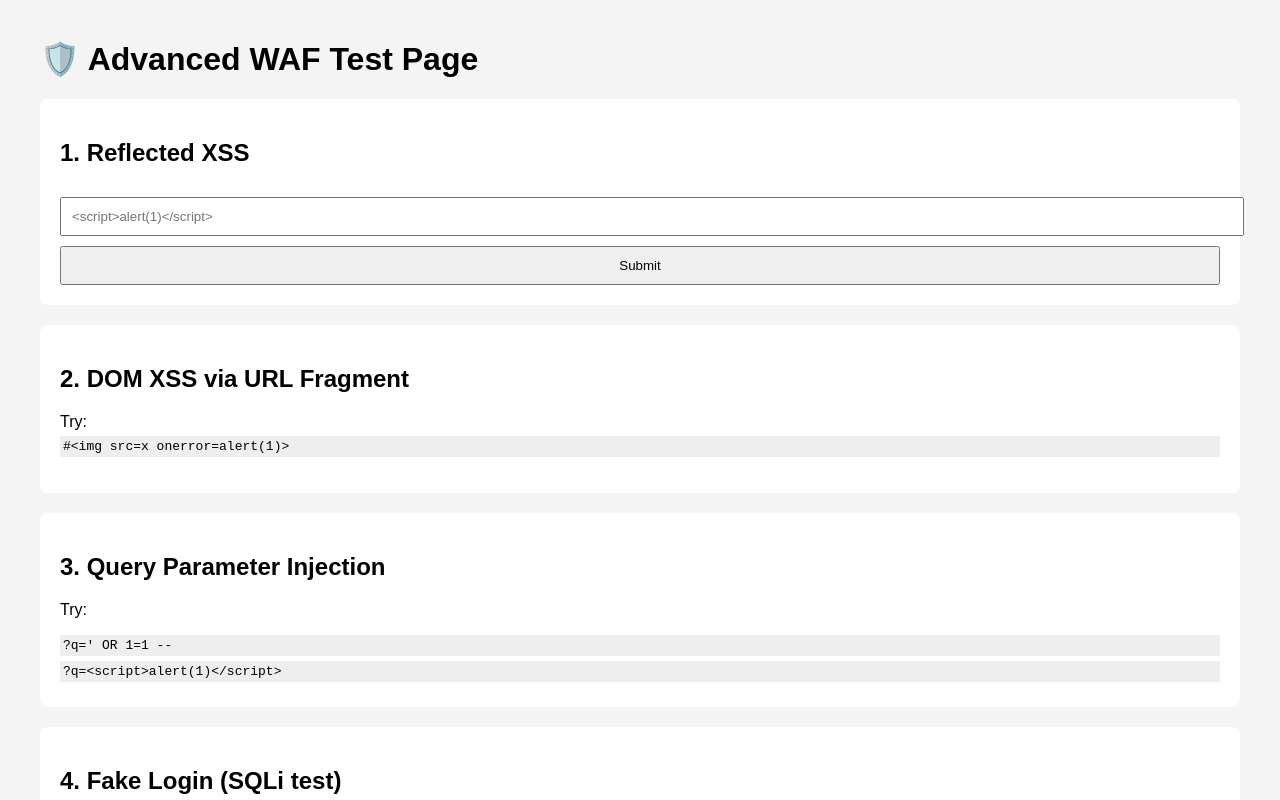
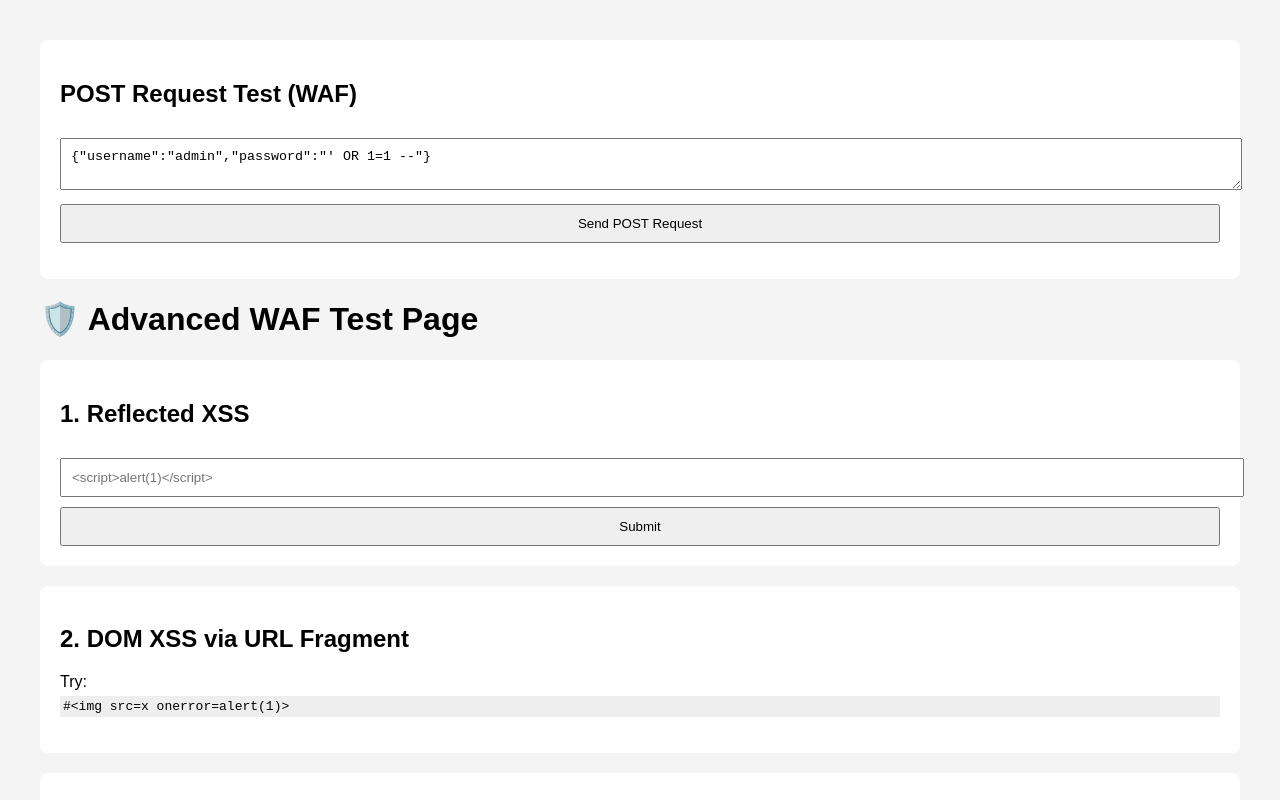
Before and after one commit to mahmoudlattouf/mahmoudlattouf.github.io, a website: page index.html in a window 1280 px wide. Shown: the top 800 px of the page. Drawn offline with Linux system fonts and the light colour scheme.

Commit message:
Update index.html

```diff
--- a/index.html
+++ b/index.html
@@ -11,7 +11,17 @@ code { background: #eee; padding: 3px; display: block; margin: 5px 0; }
 </style>
 </head>
 <body>
+<div class="box">
+<h2>POST Request Test (WAF)</h2>
 
+<textarea id="postData">
+{"username":"admin","password":"' OR 1=1 --"}
+</textarea>
+
+<button onclick="sendPost()">Send POST Request</button>
+
+<p id="postStatus"></p>
+</div>
 <h1>🛡️ Advanced WAF Test Page</h1>
 
 <!-- 1. Reflected XSS -->
```
